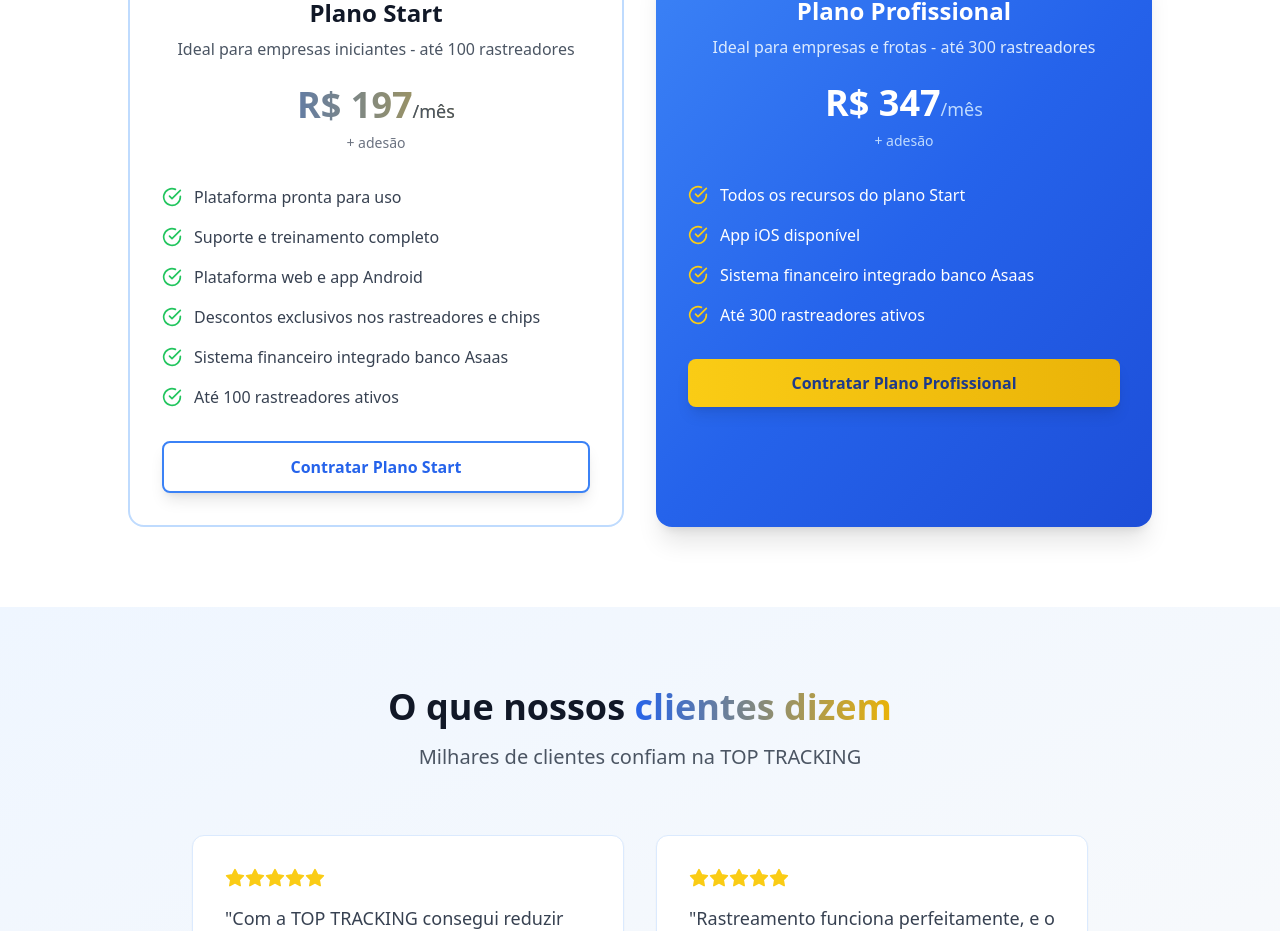
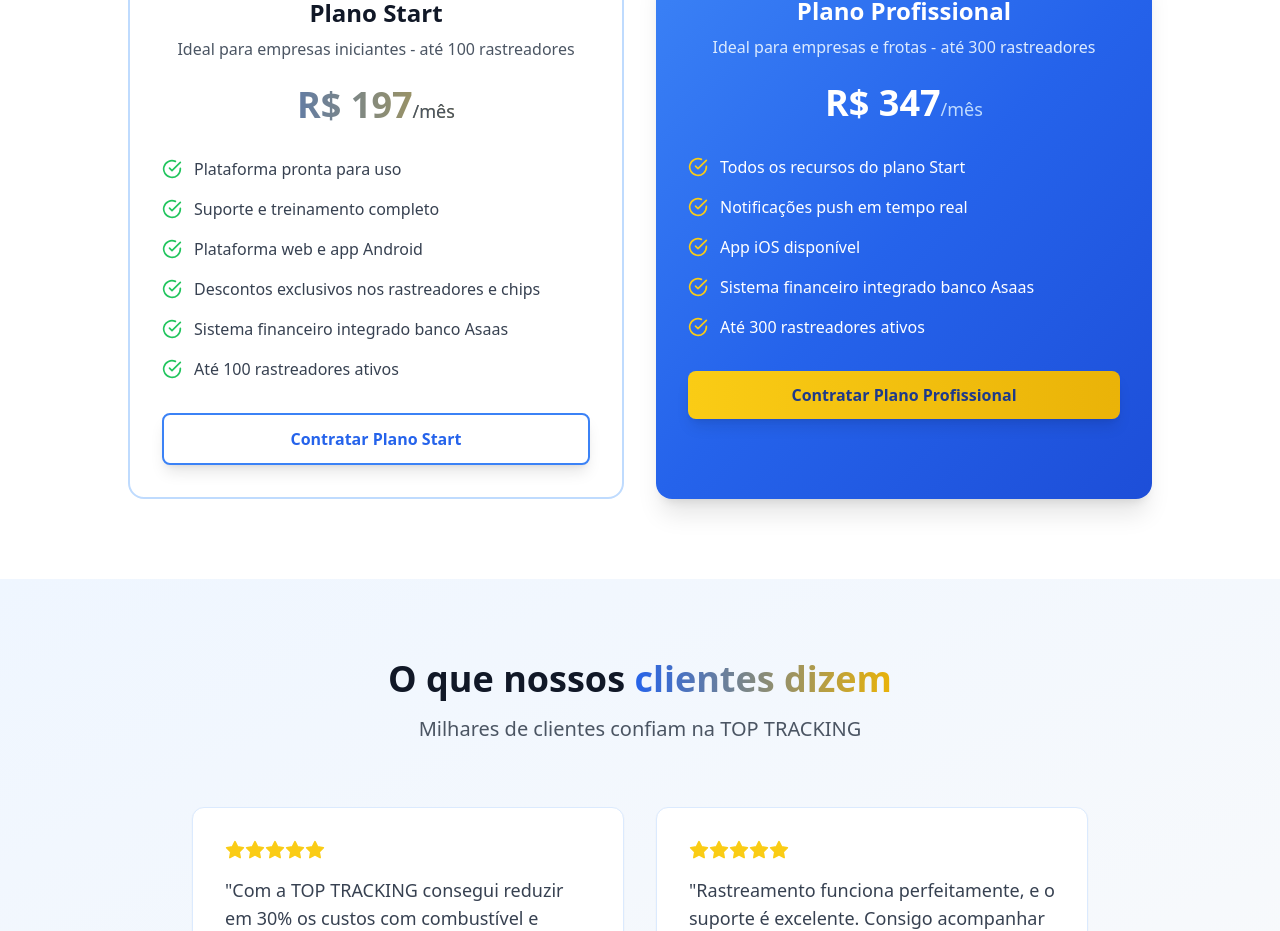
Before and after one commit to reidosaas/siteia, a React (Vite) app: page / in a window 1280 px wide. Shown: the part 1709-2640 px from the top of the page. Built offline with nearby package versions, Linux system fonts and the light colour scheme.

Commit message:
Add files via upload

```diff
--- a/src/App.tsx
+++ b/src/App.tsx
@@ -286,7 +286,6 @@ function App() {
                 <div className="text-4xl font-bold bg-gradient-to-r from-blue-600 to-yellow-500 bg-clip-text text-transparent mb-2">
                   R$ 197<span className="text-lg text-gray-600 font-normal">/mês</span>
                 </div>
-                <p className="text-sm text-gray-500">+ adesão</p>
               </div>
 
               <div className="space-y-4 mb-8">
@@ -314,16 +313,11 @@ function App() {
                   <CheckCircle className="h-5 w-5 text-green-500 mr-3" />
                   <span className="text-gray-700">Até 100 rastreadores ativos</span>
                 </div>
-                </div>
+              </div>
 
-              <a
-                href="https://wa.me/5511966583001"
-                target="_blank"
-                rel="noopener noreferrer"
-                className="w-full bg-white border-2 border-blue-500 text-blue-600 py-3 rounded-lg font-semibold hover:bg-blue-50 hover:border-blue-600 transition-all transform hover:scale-105 shadow-lg block text-center"
-              >
+              <button className="w-full bg-white border-2 border-blue-500 text-blue-600 py-3 rounded-lg font-semibold hover:bg-blue-50 hover:border-blue-600 transition-all transform hover:scale-105 shadow-lg">
                 Contratar Plano Start
-              </a>
+              </button>
             </div>
 
             {/* Professional Plan - Highlighted */}
@@ -340,13 +334,16 @@ function App() {
                 <div className="text-4xl font-bold mb-2">
                   R$ 347<span className="text-lg text-blue-200 font-normal">/mês</span>
                 </div>
-                <p className="text-sm text-blue-200">+ adesão</p>
               </div>
 
               <div className="space-y-4 mb-8">
                 <div className="flex items-center">
                   <CheckCircle className="h-5 w-5 text-yellow-400 mr-3" />
                   <span>Todos os recursos do plano Start</span>
+                </div>
+                <div className="flex items-center">
+                  <CheckCircle className="h-5 w-5 text-yellow-400 mr-3" />
+                  <span>Notificações push em tempo real</span>
                 </div>
                 <div className="flex items-center">
                   <CheckCircle className="h-5 w-5 text-yellow-400 mr-3" />
@@ -362,14 +359,9 @@ function App() {
                 </div>
               </div>
 
-              <a
-                href="https://wa.me/5511966583001"
-                target="_blank"
-                rel="noopener noreferrer"
-                className="w-full bg-gradient-to-r from-yellow-400 to-yellow-500 text-blue-900 py-3 rounded-lg font-semibold hover:from-yellow-500 hover:to-yellow-600 transition-all shadow-lg transform hover:scale-105 block text-center"
-              >
+              <button className="w-full bg-gradient-to-r from-yellow-400 to-yellow-500 text-blue-900 py-3 rounded-lg font-semibold hover:from-yellow-500 hover:to-yellow-600 transition-all shadow-lg transform hover:scale-105">
                 Contratar Plano Profissional
-              </a>
+              </button>
             </div>
           </div>
         </div>
```
Also changed, not shown: 5 other files (tests, documents, lock files or other folders).
